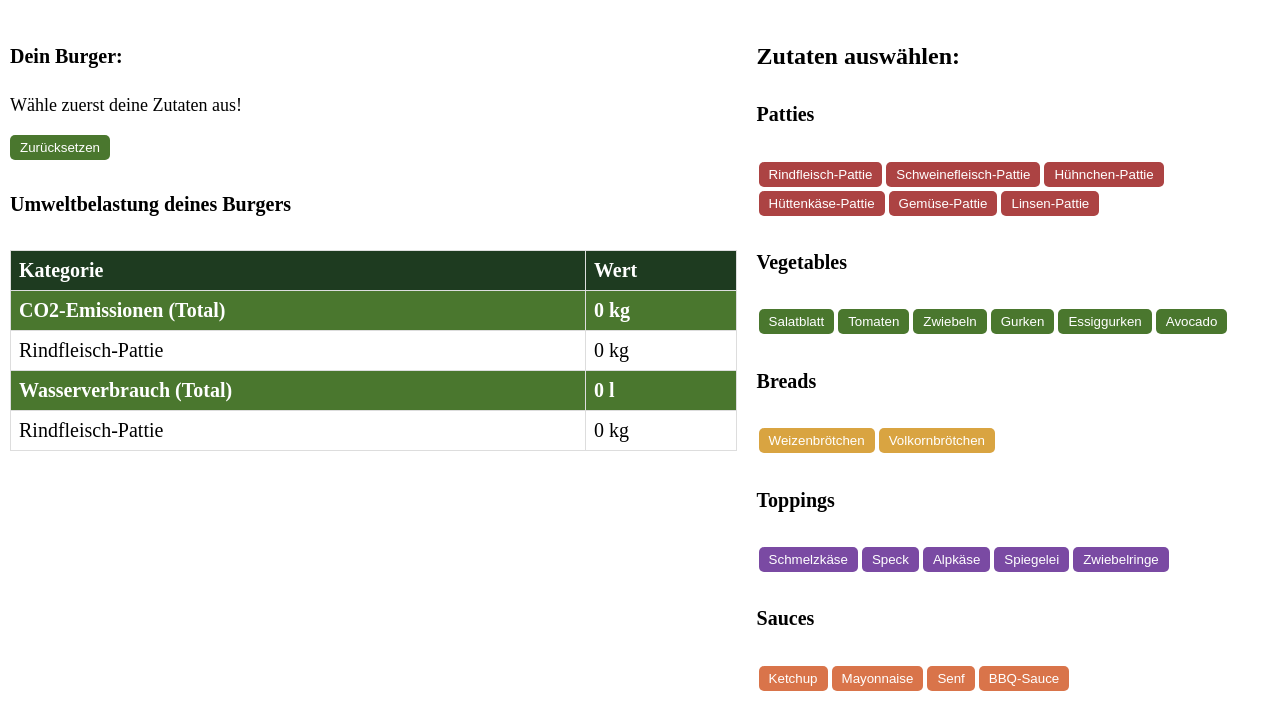
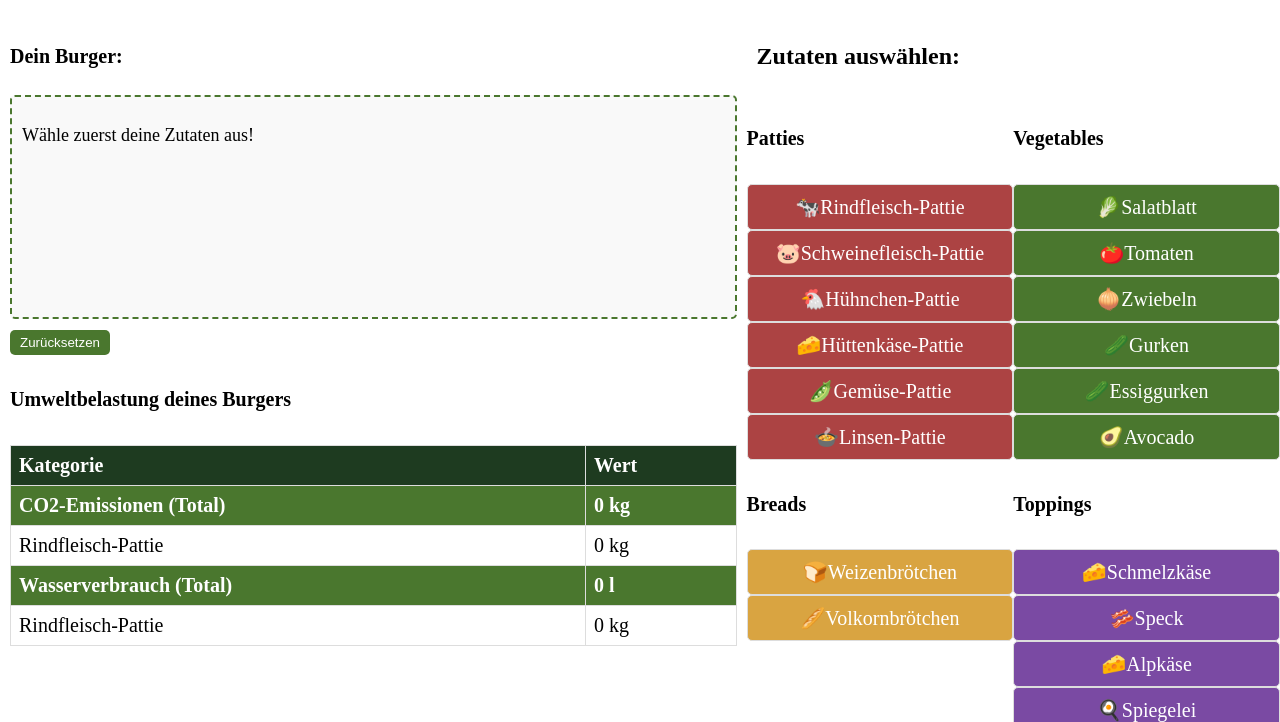
Before and after one commit to Helagon/PA25-Sascha, a website: page public/index.html in a window 1280 px wide. Shown: the part 72-794 px from the top of the page. Drawn offline with nearby package versions, Linux system fonts and the light colour scheme.

Commit message:
Buttons durch Drag & Drop ersetzt

```diff
--- a/package.json
+++ b/package.json
@@ -28,6 +28,7 @@
     "livereload": "^0.10.3",
     "nodemon": "^3.1.10",
     "path": "^0.12.7",
-    "url": "^0.11.4"
+    "url": "^0.11.4",
+    "vuedraggable": "^4.1.0"
   }
 }
--- a/public/index.html
+++ b/public/index.html
@@ -19,8 +19,8 @@
     <main class="row">
         <div class="col-7" id="burger">
             <h4>Dein Burger:</h4>
-            <div id="burger-display">
-                <p class="text-sm">Wähle zuerst deine Zutaten aus!</p>
+                <div id="burger-display" class="burger-display dropZone">
+                <p class="text-sm" id="empty">Wähle zuerst deine Zutaten aus!</p>
             </div>
             <button id="reset-btn" class="btn">Zurücksetzen</button>
 
@@ -50,7 +50,7 @@
         </div>
         <div class="col-5">
             <h3>Zutaten auswählen:</h3>
-            <div id="ingredients-list">
+            <div id="ingredients-list" class="row">
                 <!-- Dynamische Zutatenliste -->
 
             </div>
@@ -64,23 +64,10 @@
         // aktuelles Jahr für Footer
         document.getElementById('year').textContent = new Date().getFullYear();
 
+        // Reset-Button
         $('#reset-btn').on('click', function() {
             $('#burger-display').empty().append('<p class="text-sm">Wähle zuerst deine Zutaten aus!</p>');
         });
-
-        // Funktion zum Hinzufügen einer Zutat zum Burger
-        function addIngredientToBurger(ingredient){
-            const burgerDisplay = document.getElementById('burger-display');
-
-            // Neues Element für die Zutat erstellen
-            const ingredientDiv = document.createElement('div');
-            ingredientDiv.className = 'burger-ingredient ' + ingredient.category;
-            ingredientDiv.textContent = ingredient.name;
-
-            // Zutat zum Burger-Display hinzufügen
-            burgerDisplay.appendChild(ingredientDiv);
-        }
-
 
         // Zutaten laden und anzeigen
         fetch('ingredients.json')
@@ -91,22 +78,63 @@
                 // Kategorien durchlaufen
                 for (const category in data) {
                     const categoryDiv = document.createElement('div');
+                    categoryDiv.className = 'ingredient-category col-6';
                     const categoryTitle = document.createElement('h5');
                     categoryTitle.textContent = category.charAt(0).toUpperCase() + category.slice(1);
                     categoryDiv.appendChild(categoryTitle);
 
                     data[category].forEach(ingredient => {
-                        const ingredientBtn = document.createElement('button');
-                        ingredientBtn.className = 'ingredient-btn btn ' + categoryTitle.textContent.toLowerCase();
-                        ingredientBtn.textContent = ingredient.name;
-                        ingredientBtn.onclick = () => addIngredientToBurger(ingredient);
-                        categoryDiv.appendChild(ingredientBtn);
+                        const ingredientPanel = document.createElement('div');
+                        ingredientPanel.className = 'ingredient-panel dragElement ' + category;
+                        ingredientPanel.setAttribute('draggable', 'true');
+                        ingredientPanel.textContent = (ingredient.icon || '') + ingredient.name;
+                        categoryDiv.appendChild(ingredientPanel);
                     });
 
                     ingredientsList.appendChild(categoryDiv);
                 }
+
+                // Drag-and-Drop Funktionalität initiliaiseren, sobald die Items aus JSON geladen sind
+                // https://dev.to/lensco825/making-a-simple-drag-and-drop-with-js-29l2 --> Vorlage
+                const dragItems = document.querySelectorAll('.dragElement');
+                const dropZone = document.querySelector('.dropZone');
+
+                if (dropZone) {
+                    dropZone.addEventListener('dragover', (e) => {
+                        e.preventDefault();
+                    });
+
+                    dropZone.addEventListener('dragenter', () => {
+                        dropZone.classList.add('hoverover');
+                    });
+
+                    dropZone.addEventListener('dragleave', () => {
+                        dropZone.classList.remove('hoverover');
+                    });
+
+                    dropZone.addEventListener('drop', (e) => {
+                        e.preventDefault();
+                        const dragging = document.querySelector('.dragging');
+                        if (dragging) {
+                            dropZone.appendChild(dragging);
+                            dragging.classList.remove('dragging');
+                            $("#empty").setAttribute("style","display:none");
+                        }
+                    });
+                }
+
+                dragItems.forEach(item => {
+                    item.addEventListener('dragstart', function() {
+                        this.classList.add('dragging');
+                    });
+
+                    item.addEventListener('dragend', function() {
+                        this.classList.remove('dragging');
+                    });
+                });
             })
             .catch(error => console.error('Error loading ingredients:', error));
+
     </script>
 </body>
 </html>
--- a/public/ingredients.json
+++ b/public/ingredients.json
@@ -4,36 +4,42 @@
             "name": "Rindfleisch-Pattie",
             "co2": 13.6,
             "water": 15400,
+            "icon": "🐄",
             "category": "patties"
         },
         {
             "name": "Schweinefleisch-Pattie",
             "co2": 4.6,
             "water": 6000,
+            "icon": "🐷",
             "category": "patties"
         },
         {
             "name": "Hühnchen-Pattie",
             "co2": 3.4,
             "water": 4325,
+            "icon": "🐔",
             "category": "patties"
         },
         {
             "name": "Hüttenkäse-Pattie",
             "co2": 3.4,
             "water": 4325,
+            "icon": "🧀",
             "category": "patties"
         },
         {
             "name": "Gemüse-Pattie",
             "co2": 3.4,
             "water": 4325,
+            "icon": "🫛",
             "category": "patties"
         },
         {
             "name": "Linsen-Pattie",
             "co2": 3.4,
             "water": 4325,
+            "icon": "🍲",
             "category": "patties"
         }
     ],
@@ -42,36 +48,42 @@
             "name": "Salatblatt",
             "co2": 2.7,
             "water": 2500,
+            "icon": "🥬",
             "category": "vegetables"
         },
         {
             "name": "Tomaten",
             "co2": 0.3,
             "water": 290,
+            "icon": "🍅",
             "category": "vegetables"
         },
         {
             "name": "Zwiebeln",
             "co2": 0.3,
             "water": 290,
+            "icon": "🧅",
             "category": "vegetables"
         },
         {
             "name": "Gurken",
             "co2": 0.3,
             "water": 290,
+            "icon": "🥒",
             "category": "vegetables"
         },
         {
             "name": "Essiggurken",
             "co2": 0.3,
             "water": 290,
+            "icon": "🥒",
             "category": "vegetables"
         },
         {
             "name": "Avocado",
             "co2": 0.3,
             "water": 290,
+            "icon": "🥑",
             "category": "vegetables"
         }
     ],
@@ -80,12 +92,14 @@
             "name": "Weizenbrötchen",
             "co2": 0.3,
             "water": 290,
+            "icon": "🍞",
             "category": "breads"
         },
         {
             "name": "Volkornbrötchen",
             "co2": 0.3,
             "water": 290,
+            "icon": "🥖",
             "category": "breads"
         }
     ],
@@ -94,30 +108,35 @@
             "name": "Schmelzkäse",
             "co2": 0.3,
             "water": 290,
+            "icon": "🧀",
             "category": "toppings"
         },
         {
             "name": "Speck",
             "co2": 0.3,
             "water": 290,
+            "icon": "🥓",
             "category": "toppings"
         },
         {
             "name": "Alpkäse",
             "co2": 0.3,
             "water": 290,
+            "icon": "🧀",
             "category": "toppings"
         },
         {
             "name": "Spiegelei",
             "co2": 0.3,
             "water": 290,
+            "icon": "🍳",
             "category": "toppings"
         },
         {
             "name": "Zwiebelringe",
             "co2": 0.3,
             "water": 290,
+            "icon": "🧅",
             "category": "toppings"
         }
     ],
@@ -126,24 +145,28 @@
             "name": "Ketchup",
             "co2": 0.3,
             "water": 290,
+            "icon": "",
             "category": "sauces"
         },
         {
             "name": "Mayonnaise",
             "co2": 0.3,
             "water": 290,
+            "icon": "",
             "category": "sauces"
         },
         {
             "name": "Senf",
             "co2": 0.3,
             "water": 290,
+            "icon": "",
             "category": "sauces"
         },
         {
             "name": "BBQ-Sauce",
             "co2": 0.3,
             "water": 290,
+            "icon": "",
             "category": "sauces"
         }
     ]
--- a/public/styles/styles.css
+++ b/public/styles/styles.css
@@ -70,7 +70,9 @@ h4, h5, h6 {
     background-color: #3b5e23;
 }
 
-/* Zutaten-Buttons */
+
+
+/* Zutaten-Buttons
 .ingredient-btn {
     color: #ffffff;
     padding: 5px 10px;
@@ -78,6 +80,17 @@ h4, h5, h6 {
     border-radius: 5px;
     cursor: pointer;
     margin: 2px;
+}*/
+
+.ingredient-panel{
+    max-height: 400px;
+    overflow-y: auto;
+    padding-right: 10px;
+    border: 1px solid #ddd;
+    border-radius: 5px;
+    padding:10px;
+    text-align: center;;
+    color:white;
 }
 
 .patties {
@@ -118,6 +131,16 @@ h4, h5, h6 {
 
 .sauces:hover {
     background-color: #b35f3a;
+}
+
+/* Burger Display */
+.burger-display {
+    border: 2px dashed #4a772e;
+    border-radius: 5px;
+    min-height: 200px;
+    padding: 10px;
+    margin-bottom: 10px;
+    background-color: #f9f9f9;
 }
 
 /* Columns */
```
Also changed, not shown: nodemon.json (line endings or trailing spaces), 1 other file.
